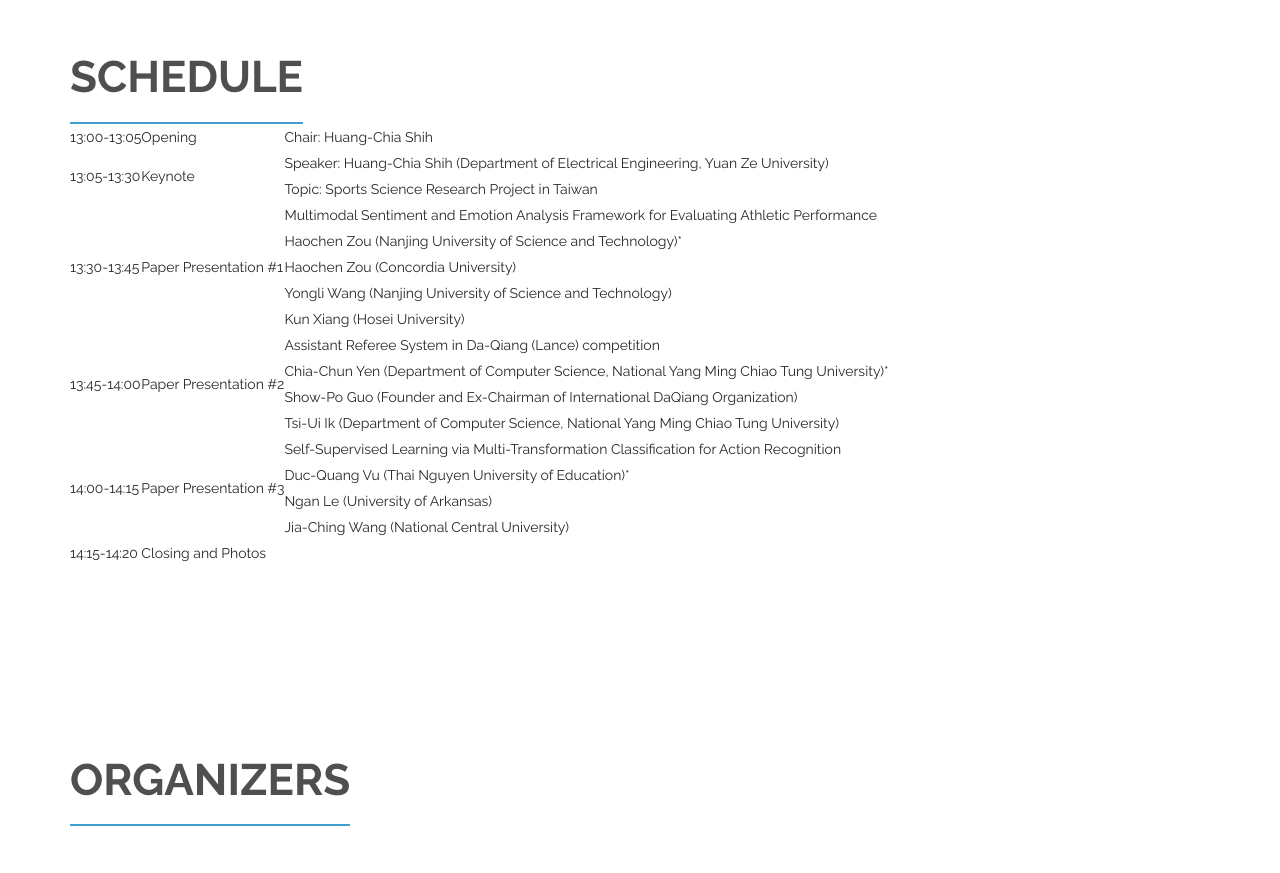
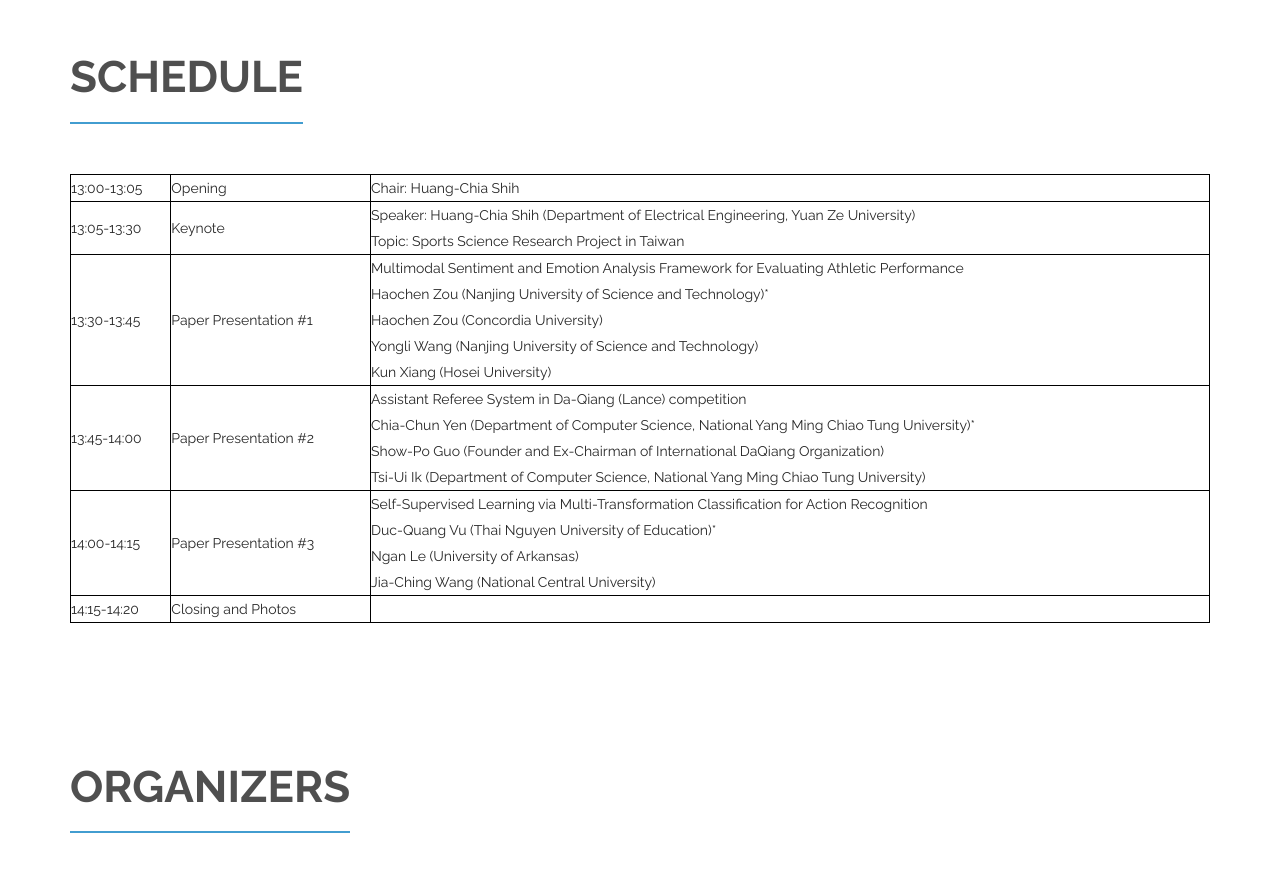
Before and after one commit to AI-Sports/AI-Sports-AI-Sports.github.io, a plain HTML site: page index.html in a window 1280 px wide. Shown: the part 2720-3593 px from the top of the page. Drawn offline with Linux system fonts and the light colour scheme.

Commit message:
Update index.html

```diff
--- a/index.html
+++ b/index.html
@@ -191,43 +191,44 @@
     <div class="container">
         <div class="section-header">
             <h2 class="section-title wow fadeInDown">Schedule</h2>
+        </div>
         <div class="schedule-table">
-			    <table>
-				<tr>
-				    <td>13:00-13:05</td>
-				    <td>Opening</td>
-				    <td>Chair: Huang-Chia Shih</td>
+            <table style="width: 100%; border-collapse: collapse; border: 1px solid black;">
+                <tr style="border: 1px solid black;">
+                    <td style="border: 1px solid black;">13:00-13:05</td>
+                    <td style="border: 1px solid black;">Opening</td>
+                    <td style="border: 1px solid black;">Chair: Huang-Chia Shih</td>
                 </tr>
-				<tr>
-				    <td>13:05-13:30</td>
-				    <td>Keynote</td>
-				    <td>Speaker: Huang-Chia Shih (Department of Electrical Engineering, Yuan Ze University)<br>Topic: Sports Science Research Project in Taiwan</td>
+                <tr style="border: 1px solid black;">
+                    <td style="border: 1px solid black;">13:05-13:30</td>
+                    <td style="border: 1px solid black;">Keynote</td>
+                    <td style="border: 1px solid black;">Speaker: Huang-Chia Shih (Department of Electrical Engineering, Yuan Ze University)<br>Topic: Sports Science Research Project in Taiwan</td>
                 </tr>
-				<tr>
-				    <td>13:30-13:45</td>
-				    <td>Paper Presentation #1</td>
-				    <td>Multimodal Sentiment and Emotion Analysis Framework for Evaluating Athletic Performance<br>Haochen Zou (Nanjing University of Science and Technology)*<br>Haochen Zou (Concordia University)<br>Yongli Wang (Nanjing University of Science and Technology)<br>Kun Xiang (Hosei University)</td>
+                <tr style="border: 1px solid black;">
+                    <td style="border: 1px solid black;">13:30-13:45</td>
+                    <td style="border: 1px solid black;">Paper Presentation #1</td>
+                    <td style="border: 1px solid black;">Multimodal Sentiment and Emotion Analysis Framework for Evaluating Athletic Performance<br>Haochen Zou (Nanjing University of Science and Technology)*<br>Haochen Zou (Concordia University)<br>Yongli Wang (Nanjing University of Science and Technology)<br>Kun Xiang (Hosei University)</td>
                 </tr>
-				<tr>
-				    <td>13:45-14:00</td>
-				    <td>Paper Presentation #2</td>
-				    <td>Assistant Referee System in Da-Qiang (Lance) competition<br>Chia-Chun Yen (Department of Computer Science, National Yang Ming Chiao Tung University)*<br>Show-Po Guo (Founder and Ex-Chairman of International DaQiang Organization)<br>Tsi-Ui Ik (Department of Computer Science, National Yang Ming Chiao Tung University)</td>
+                <tr style="border: 1px solid black;">
+                    <td style="border: 1px solid black;">13:45-14:00</td>
+                    <td style="border: 1px solid black;">Paper Presentation #2</td>
+                    <td style="border: 1px solid black;">Assistant Referee System in Da-Qiang (Lance) competition<br>Chia-Chun Yen (Department of Computer Science, National Yang Ming Chiao Tung University)*<br>Show-Po Guo (Founder and Ex-Chairman of International DaQiang Organization)<br>Tsi-Ui Ik (Department of Computer Science, National Yang Ming Chiao Tung University)</td>
                 </tr>
-				<tr>
-				    <td>14:00-14:15</td>
-				    <td>Paper Presentation #3</td>
-				    <td>Self-Supervised Learning via Multi-Transformation Classification for Action Recognition<br>Duc-Quang Vu (Thai Nguyen University of Education)*<br>Ngan Le (University of Arkansas)<br>Jia-Ching Wang (National Central University)</td>
+                <tr style="border: 1px solid black;">
+                    <td style="border: 1px solid black;">14:00-14:15</td>
+                    <td style="border: 1px solid black;">Paper Presentation #3</td>
+                    <td style="border: 1px solid black;">Self-Supervised Learning via Multi-Transformation Classification for Action Recognition<br>Duc-Quang Vu (Thai Nguyen University of Education)*<br>Ngan Le (University of Arkansas)<br>Jia-Ching Wang (National Central University)</td>
                 </tr>
-				<tr>
-				    <td>14:15-14:20</td>
-				    <td>Closing and Photos</td>
-				    <td></td>
+                <tr style="border: 1px solid black;">
+                    <td style="border: 1px solid black;">14:15-14:20</td>
+                    <td style="border: 1px solid black;">Closing and Photos</td>
+                    <td style="border: 1px solid black;"></td>
                 </tr>
             </table>
         </div>
-            </div>
     </div><!--/.container-->
 </section><!--/#portfolio-->
+
 
     <section id="team">
     <div class="container">
```
Lines whose indentation alone changed are shown as unchanged.
